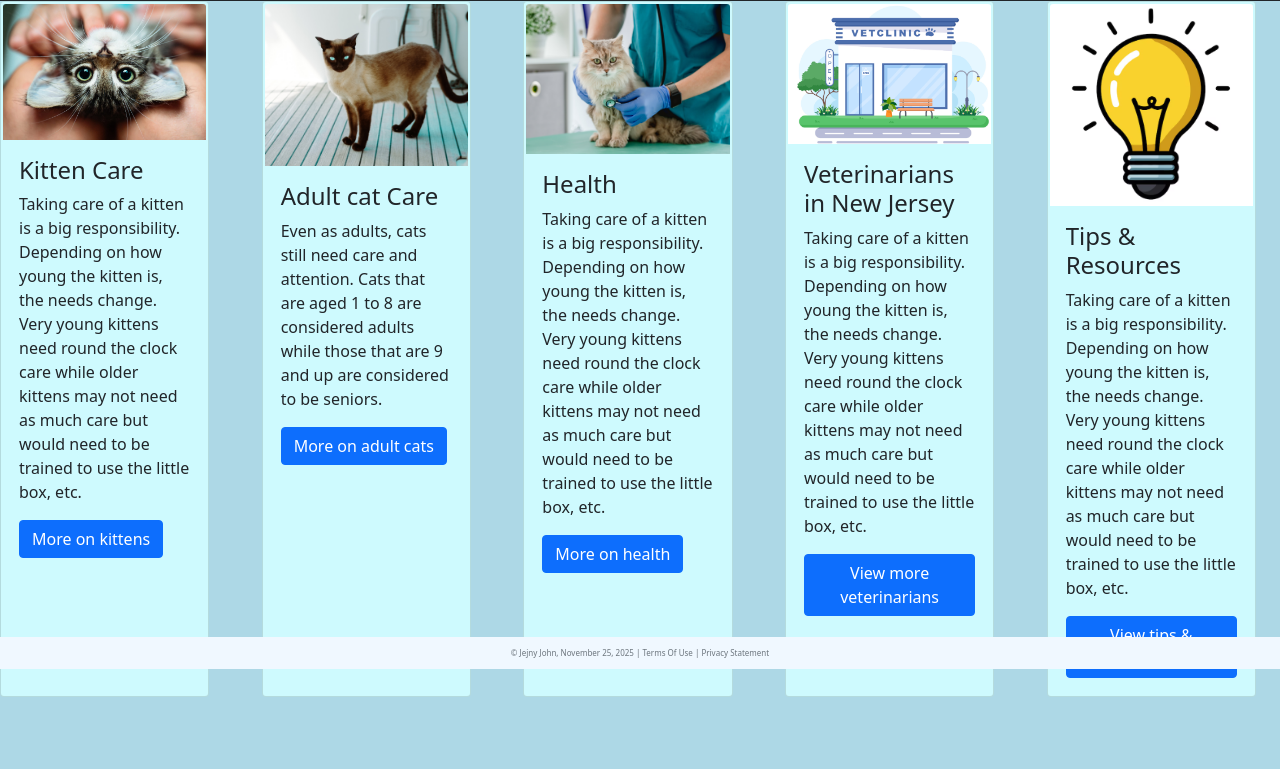
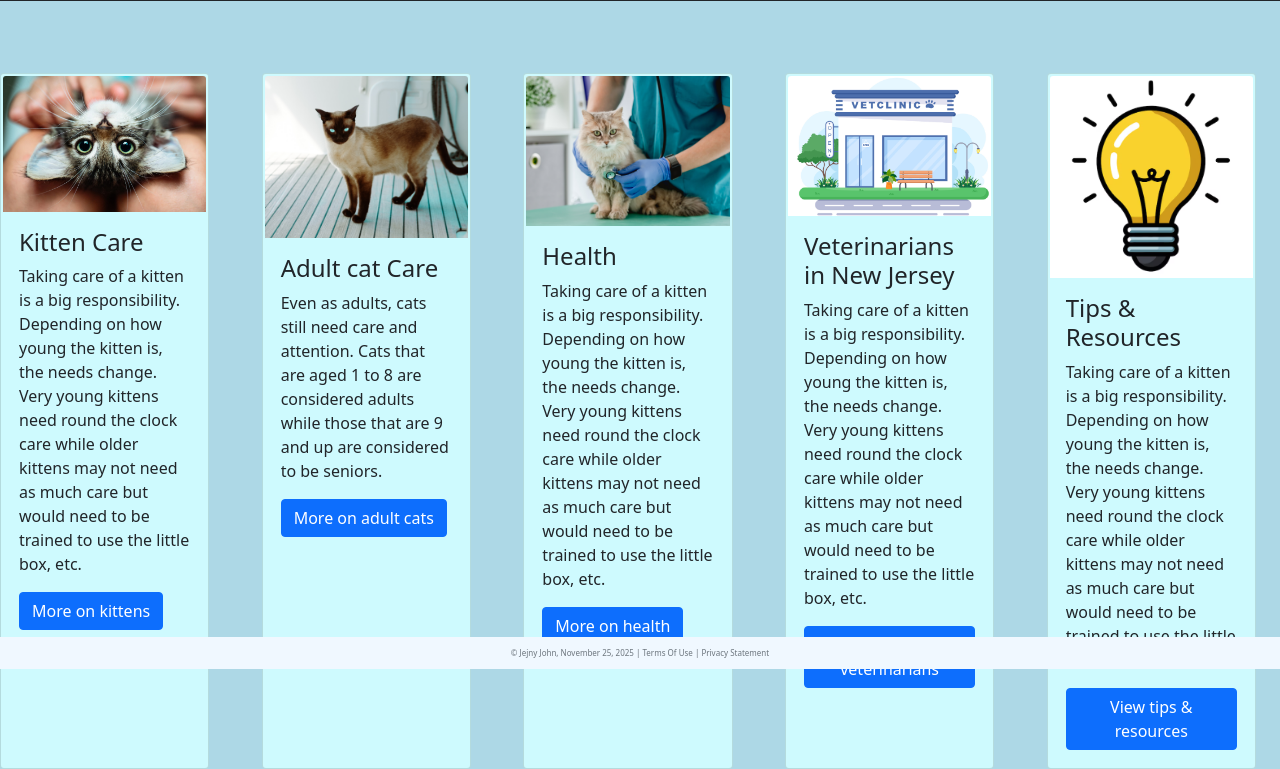
Before and after one commit to jrj8/Purrfect-Meows, a plain HTML site: page index.html in a window 1280 px wide. Shown: the part 131-900 px from the top of the page. Before the commit the page ends 828 px from the top, so only its background shows below. Drawn offline with nearby package versions, Linux system fonts and the light colour scheme.

Commit message:
Update index.html

```diff
--- a/index.html
+++ b/index.html
@@ -64,7 +64,9 @@
                     </ul>
                 </div>
             </nav>
-
+        <div class="row">
+        <br><br><br>
+        </div>
     <div class="row row-cols-xs-1 row-cols-sm-2 row-cols-md-3 row-cols-lg-4 row-cols-xl-6 d-flex justify-content-between gap-4">
 	<div class="card">
 	    <img class="card-img-top" src="images/kitten.jpg" alt="kitten image">
```
